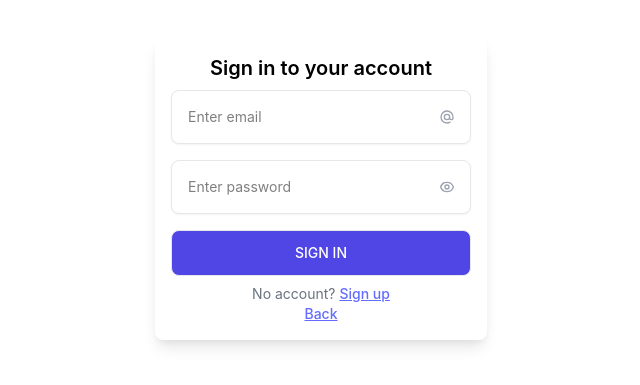
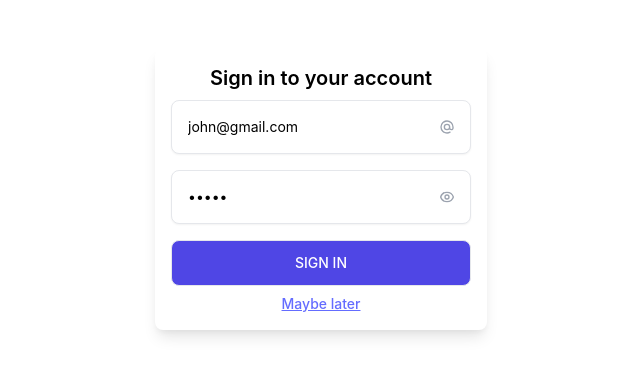
Before and after one commit to glowiep/Fullstack-FastAPI, a React (Vite) app in the folder frontend/: page /login in a window 1280 px wide. Shown: the part 211-596 px from the top of the page, without its empty margins (319-959 px from the left). Built offline with nearby package versions, Linux system fonts and the light colour scheme.

Commit message:
Prefill credentials

```diff
--- a/frontend/src/pages/Auth/Login.tsx
+++ b/frontend/src/pages/Auth/Login.tsx
@@ -6,8 +6,8 @@ import { toast, ToastContainer } from 'react-toastify';
 
 const Login = () => {
     const navigate = useNavigate();
-    const [username, setUsername] = useState('');
-    const [password, setPassword] = useState('');
+    const [username, setUsername] = useState('john@gmail.com');
+    const [password, setPassword] = useState('admin');
 
     interface LoginData {
       username: string;
@@ -99,12 +99,12 @@ const Login = () => {
           <button className="submit" type="submit">
             Sign in
           </button>
-          <p className="signup-link" onClick={() => navigate('/')}>
+          {/* <p className="signup-link" onClick={() => navigate('/')}>
             No account? <a href="#">Sign up</a>
-          </p>
+          </p> */}
           <p className="signup-link" onClick={() => navigate('/')}>
             {/* Redirect to /home */}
-            <a href="#">Back</a>
+            <a href="#">Maybe later</a>
           </p>
         </form>
         <ToastContainer />
```
